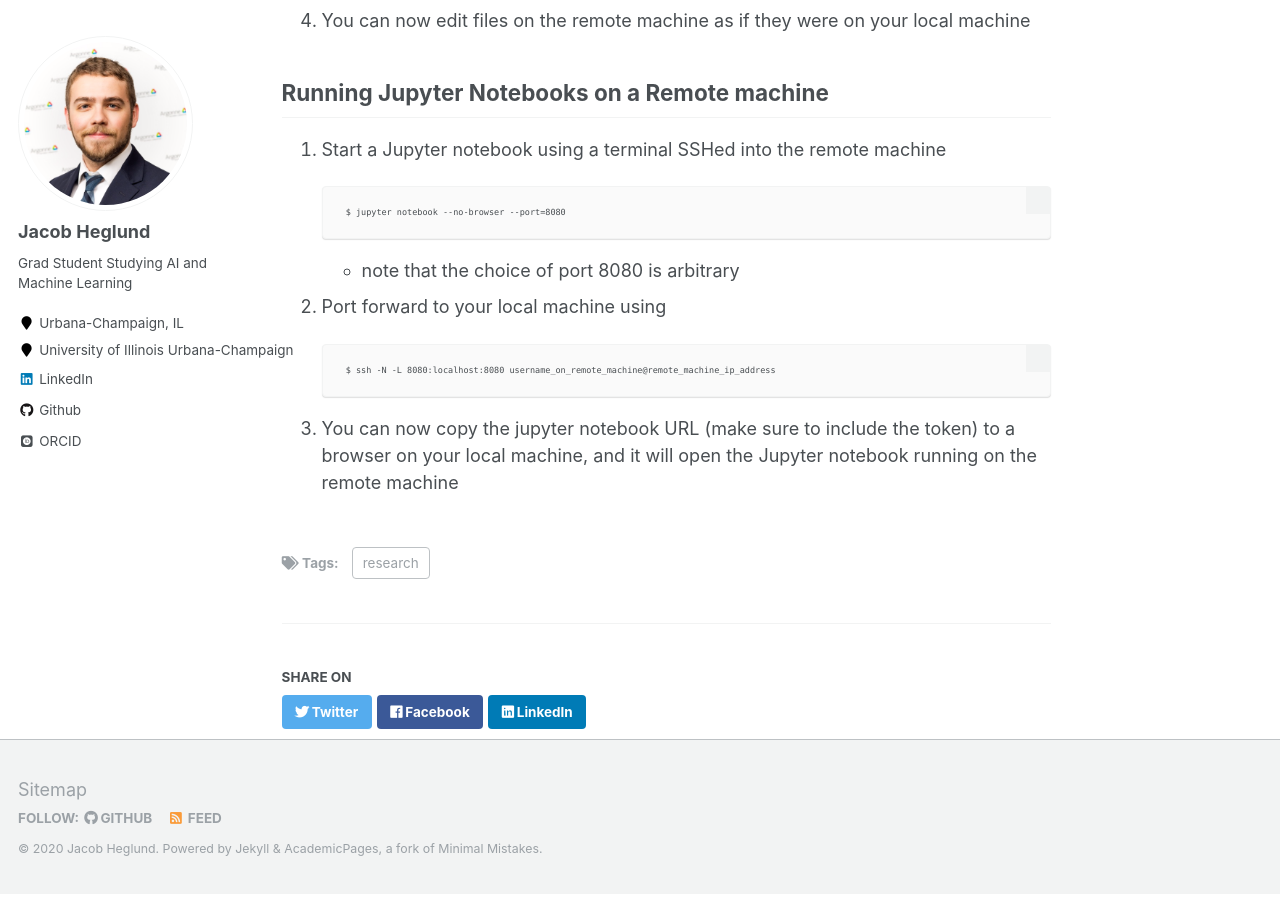
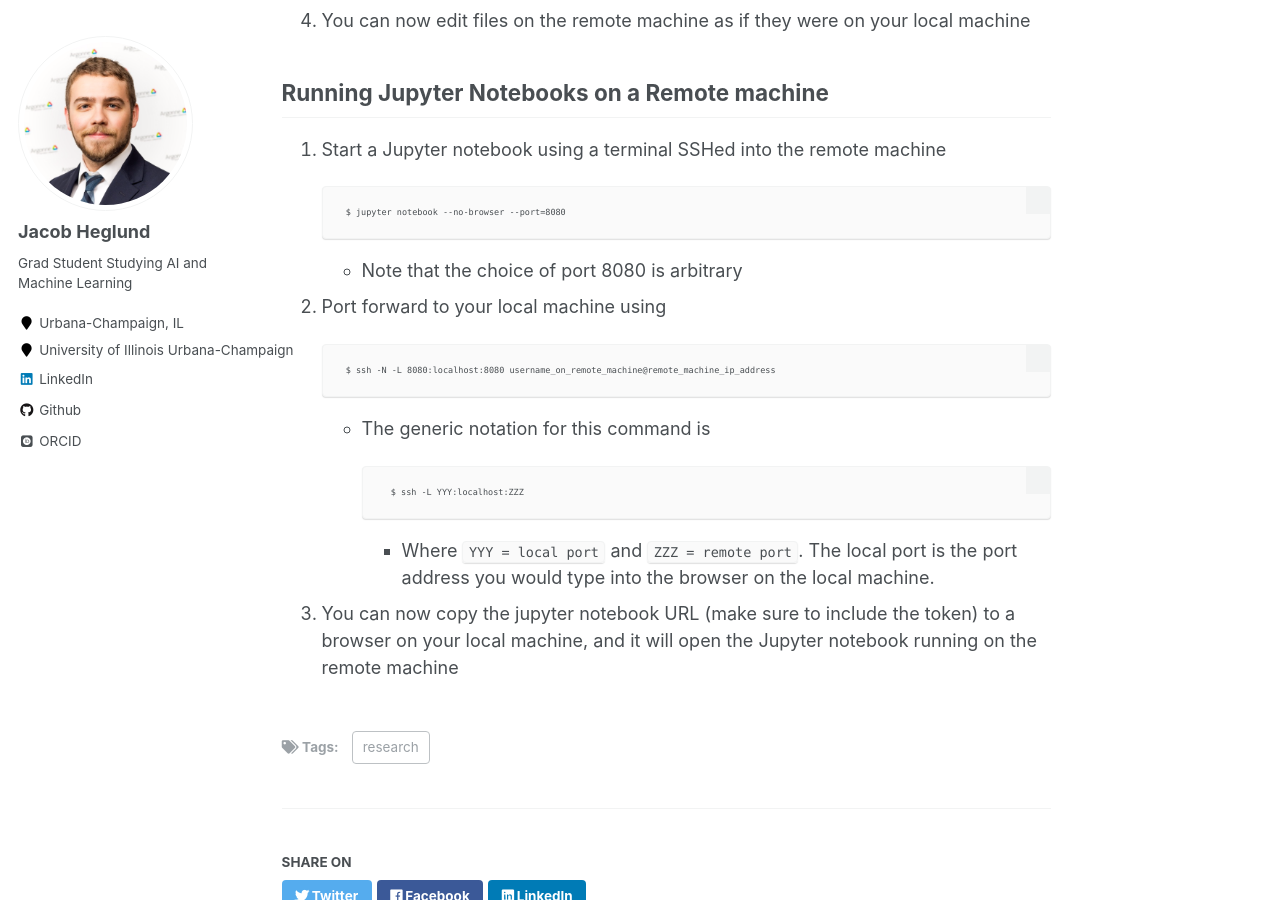
Before and after one commit to jacob-heglund/jacob-heglund.github.io, a Jekyll site: the page built from _posts/2020-03-24-working-remote.md, in a window 1280 px wide and 900 px high, scrolled down 1616 px. Built offline with Jekyll 4.4.1, drawn with Linux system fonts in a browser that asks for light colours; some web fonts are replaced; some of the changed text lies outside the part shown.

Commit message:
update to working remote post

```diff
--- a/_posts/2020-03-24-working-remote.md
+++ b/_posts/2020-03-24-working-remote.md
@@ -46,10 +46,17 @@ You can directly SSH using certain text editors, allowing use of a familiar text
 
         $ jupyter notebook --no-browser --port=8080
 
-    - note that the choice of port 8080 is arbitrary
+    - Note that the choice of port 8080 is arbitrary
 
 1. Port forward to your local machine using
 
         $ ssh -N -L 8080:localhost:8080 username_on_remote_machine@remote_machine_ip_address
 
+    - The generic notation for this command is
+
+            $ ssh -L YYY:localhost:ZZZ
+
+        - Where `YYY = local port` and `ZZZ = remote port`. The local port is the port address you would type into the browser on the local machine.
+
+
 1. You can now copy the jupyter notebook URL (make sure to include the token) to a browser on your local machine, and it will open the Jupyter notebook running on the remote machine
```
Also changed, not shown: other parts of _posts/2020-03-24-working-remote.md (+1 -1 lines).
